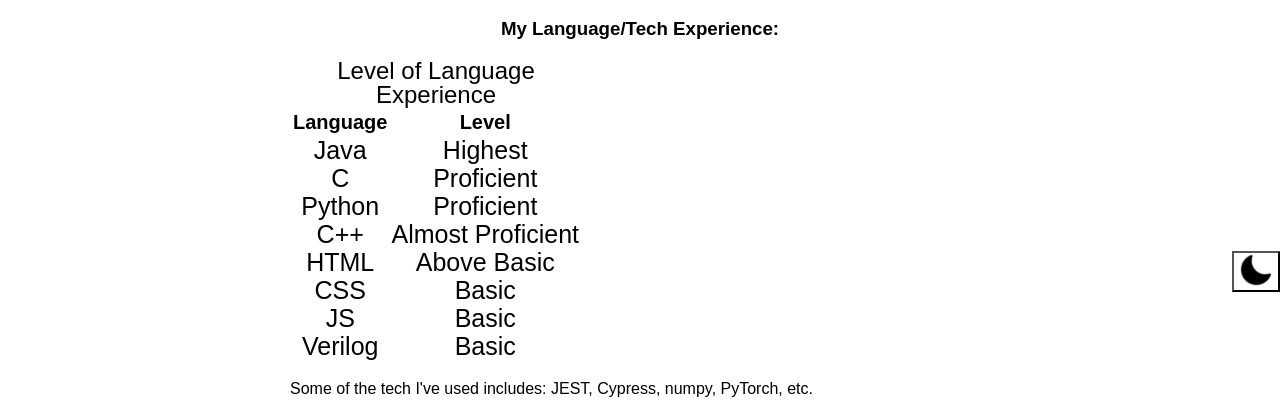
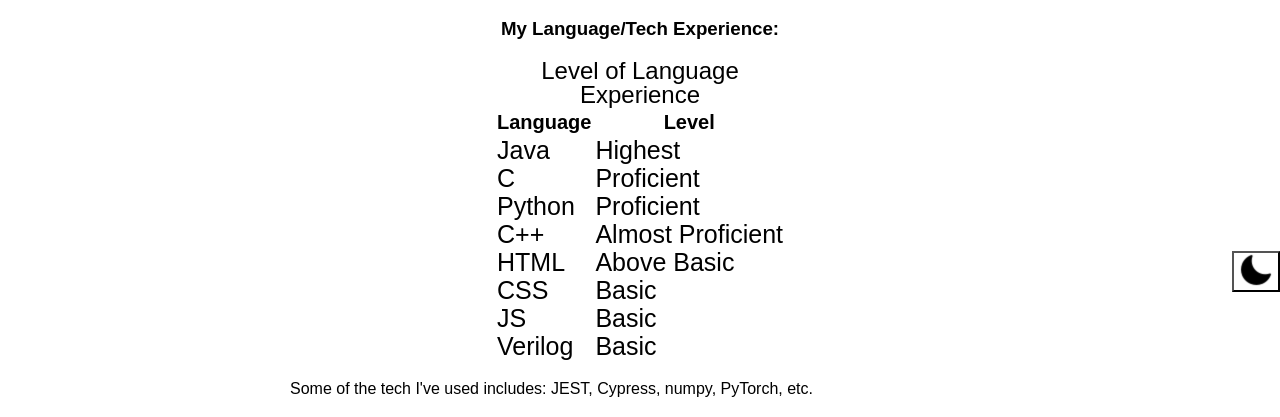
Before and after one commit to chuckmanny20/my_portfolio, a plain HTML site: page experience.html in a window 1280 px wide. Shown: the part 508-925 px from the top of the page. Drawn offline with Linux system fonts and the light colour scheme; a web font is replaced by a local one.

Commit message:
Center table fix

```diff
--- a/experience.html
+++ b/experience.html
@@ -45,7 +45,7 @@
 
     <section class="first_content">
         <h3 style="text-align: center;">My Language/Tech Experience:</h3>
-        <table style="text-align: center;">
+        <table style="margin-left: auto; margin-right: auto;">
             <caption id="language-table-caption">Level of Language Experience</caption>
             <colgroup>
                 <col span="1" class="language">
```
